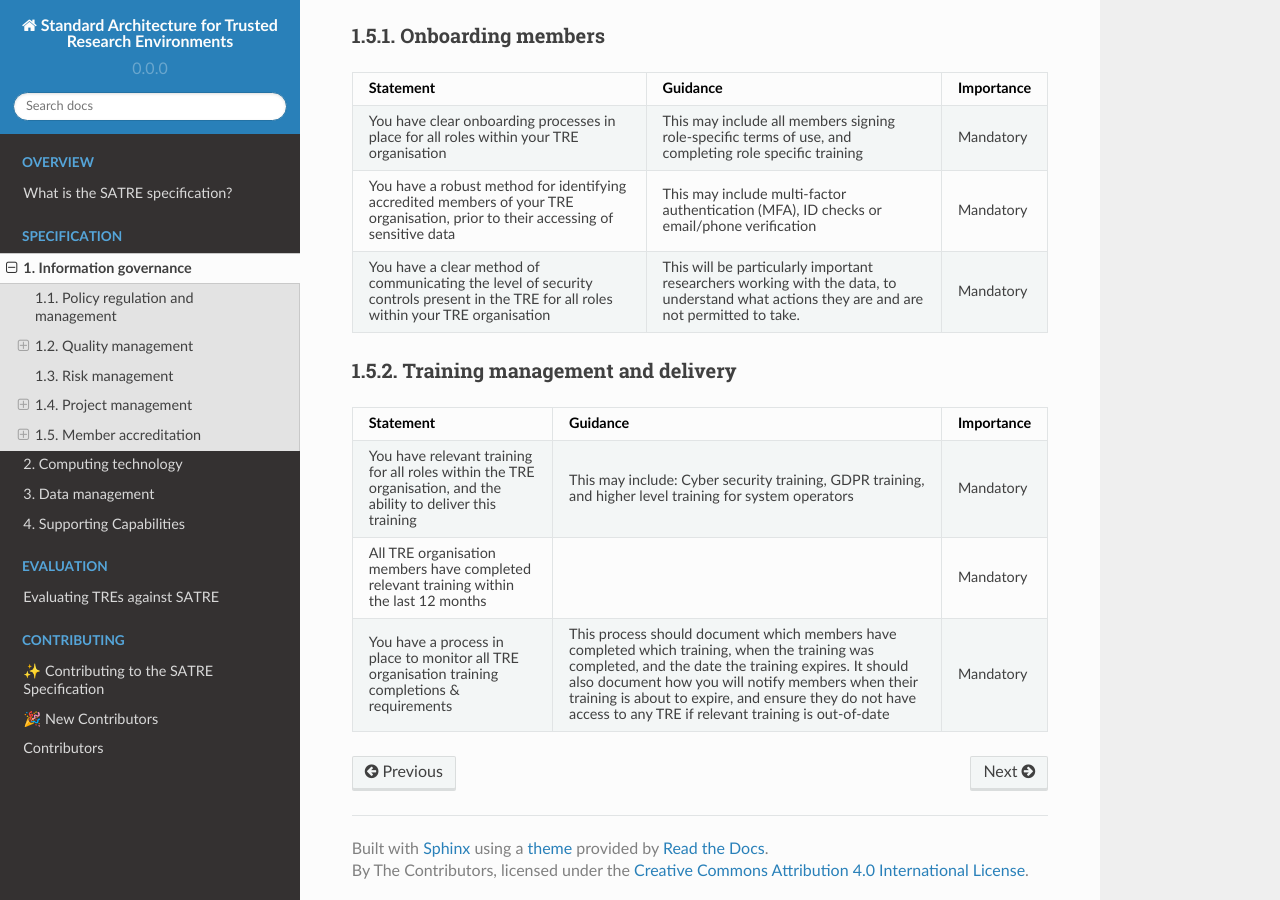
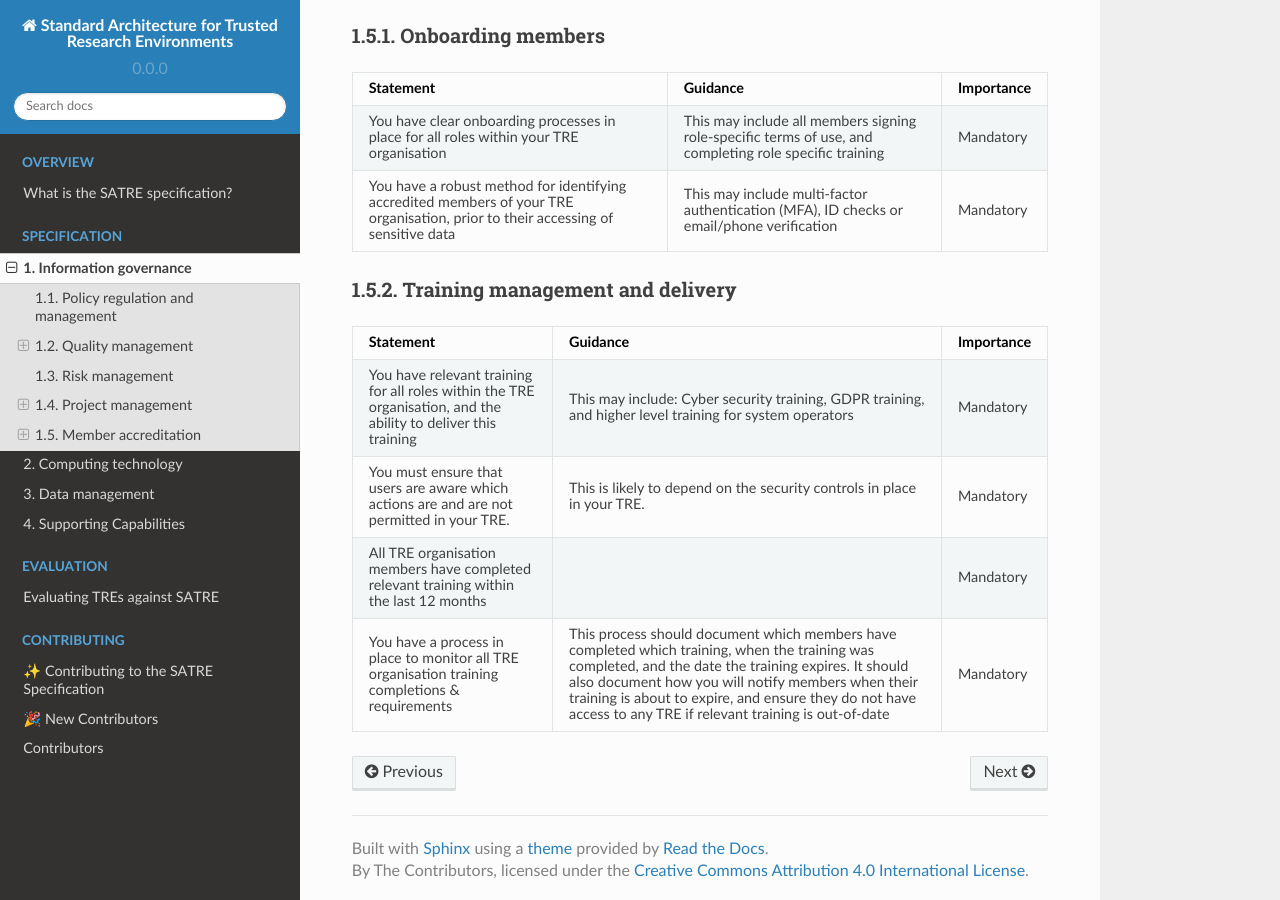
Before and after one commit to sa-tre/satre-specification, a Sphinx documentation site: the page built from docs/source/pillars/information_governance.md, in a window 1280 px wide and 900 px high, scrolled down 3167 px. Built offline with Sphinx 7.4.7 and the Read the Docs theme 2.0.0, drawn with Linux system fonts in a browser that asks for light colours.

Commit message:
Move item about allowed actions to training

````diff
--- a/docs/source/pillars/information_governance.md
+++ b/docs/source/pillars/information_governance.md
@@ -177,9 +177,6 @@ _The ability of the TRE organisation to ensure that people with access to data a
 * - You have a robust method for identifying accredited members of your TRE organisation, prior to their accessing of sensitive data
   - This may include multi-factor authentication (MFA), ID checks or email/phone verification
   - Mandatory
-* - You have a clear method of communicating the level of security controls present in the TRE for all roles within your TRE organisation
-  - This will be particularly important researchers working with the data, to understand what actions they are and are not permitted to take.
-  - Mandatory
 ```
 
 ### Training management and delivery
@@ -194,10 +191,14 @@ _The ability of the TRE organisation to ensure that people with access to data a
 * - You have relevant training for all roles within the TRE organisation, and the ability to deliver this training
   - This may include: Cyber security training, GDPR training, and higher level training for system operators
   - Mandatory
+* - You must ensure that users are aware which actions are and are not permitted in your TRE.
+  - This is likely to depend on the security controls in place in your TRE.
+  - Mandatory
 * - All TRE organisation members have completed relevant training within the last 12 months
   -
   - Mandatory
 * - You have a process in place to monitor all TRE organisation training completions & requirements
-  - This process should document which members have completed which training, when the training was completed, and the date the training expires. It should also document how you will notify members when their training is about to expire, and ensure they do not have access to any TRE if relevant training is out-of-date
+  - This process should document which members have completed which training, when the training was completed, and the date the training expires.
+    It should also document how you will notify members when their training is about to expire, and ensure they do not have access to any TRE if relevant training is out-of-date
   - Mandatory
 ```
````
